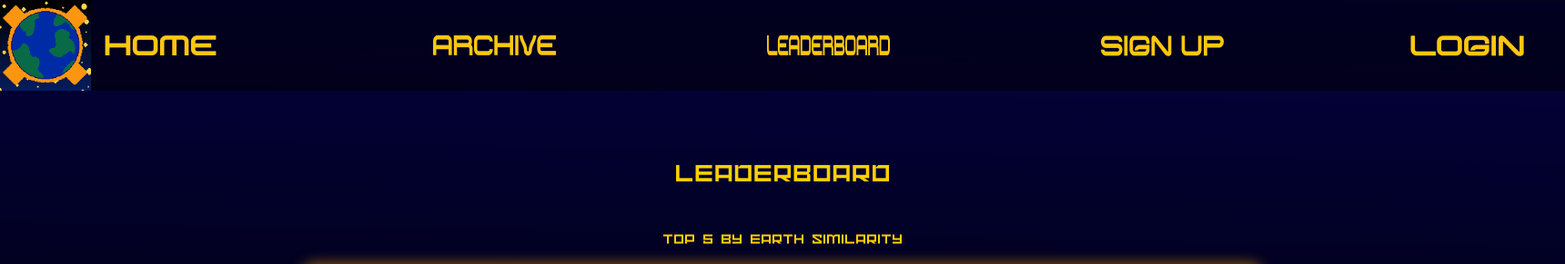
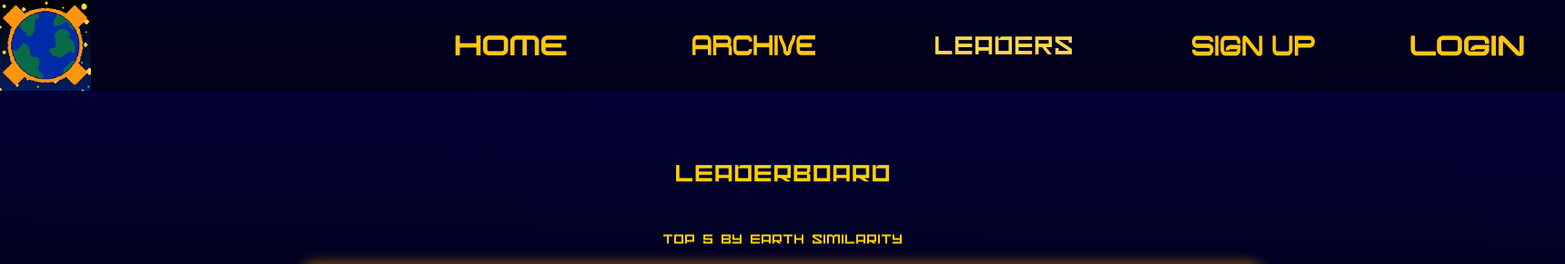
Before and after one commit to alexko22/exocollect, a Django app: page /exocollect/leaderboard in a window 1720 px wide. Shown: the top 291 px of the page at 91% size. Run offline with Django 5.2, Linux system fonts and the light colour scheme; data that the repository does not hold is empty.

Commit message:
changed leaderboard to leaders

```diff
--- a/exo/templates/exo/base.html
+++ b/exo/templates/exo/base.html
@@ -10,7 +10,7 @@
   <link rel="stylesheet" href="https://cdn.jsdelivr.net/npm/bootstrap@5.3.3/dist/css/bootstrap.min.css">
 
   <!-- Your site CSS after Bootstrap -->
-  <link rel="stylesheet" href="{% static 'styles.css' %}?v=8">
+  <link rel="stylesheet" href="{% static 'styles.css' %}">
 
   <!-- testing table sorting -->
   <script src="https://code.jquery.com/jquery-3.7.0.min.js"></script>
@@ -34,7 +34,7 @@
         <img src="{% static 'images/buttons/archive.png' %}" class="nav-btn" alt="Archive">
       </a>
       <a href="{% url 'leaderboard' %}" class="nav_mov">
-        <img src="{% static 'images/buttons/leaderboard.png' %}" class="nav-btn" alt="Archive">
+        <img src="{% static 'images/buttons/leaders.png' %}" class="nav-btn" alt="Archive">
       </a>
 
       {% if user.is_authenticated %}
--- a/static/styles.css
+++ b/static/styles.css
@@ -106,7 +106,7 @@ p, table { color: var(--text-light); }
 .nav-right {
   display: flex;
   align-items: center;
-  gap: 200px;
+  gap: 100px;
   margin-right: 20px;
 }
 
```
Also changed, not shown: static/images/buttons/leaderboard.png (deleted), static/images/buttons/leaders.png (added).
